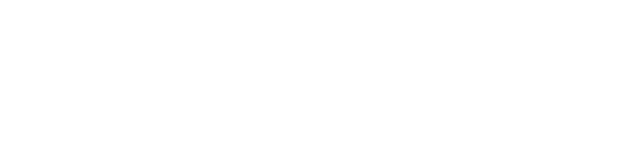
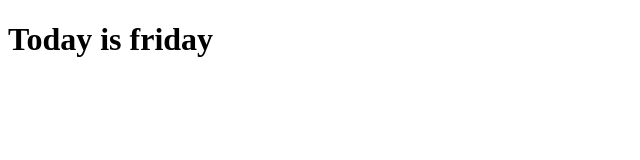
Before and after one commit to larryjerizak/web1, a plain HTML site: page friday.html in a window 1280 px wide. Shown: the whole page, without its empty margins (0-640 px from the left). Drawn offline with Linux system fonts and the light colour scheme.

Commit message:
added h1

```diff
--- a/friday.html
+++ b/friday.html
@@ -4,6 +4,6 @@
         <title></title>
     </head>
     <body>
-
+        <h1>Today is friday</h1>
     </body>
 </html>
```
